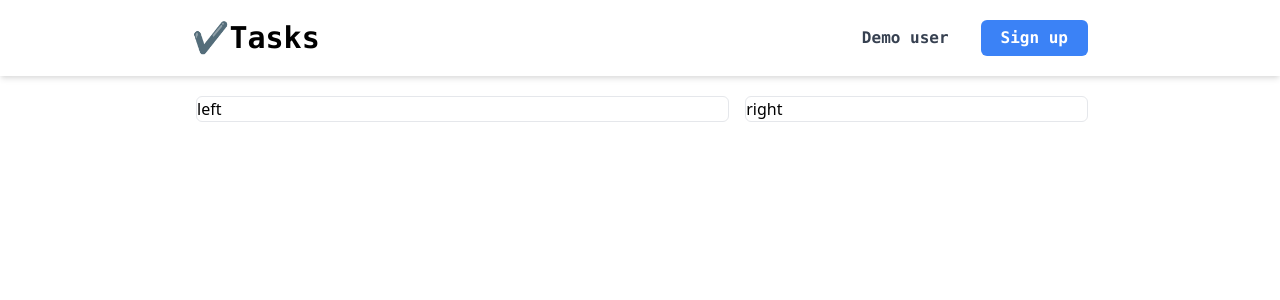
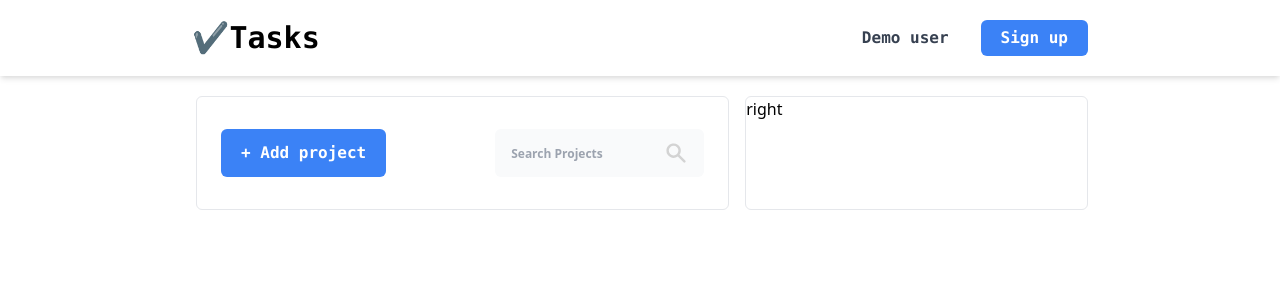
Before and after one commit to ognjen-dev/task-project, a React (Create React App) app: page / in a window 1280 px wide. Shown: the top 300 px of the page. Built offline with nearby package versions, Linux system fonts and the light colour scheme.

Commit message:
finish resizing left side nav

```diff
--- a/src/app/components/Body.jsx
+++ b/src/app/components/Body.jsx
@@ -1,10 +1,10 @@
-import React from 'react'
-import BodyLeft from './BodyLeft'
-import BodyRight from './BodyRight'
+import React from "react";
+import BodyLeft from "./BodyLeft";
+import BodyRight from "./BodyRight";
 
 const Body = () => {
   return (
-        <div className="lg:px-48 md:px-48 px-1 flex flex-row justify-center py-5">
+    <div className="lg:px-48 md:px-32 px-1 flex flex-row justify-center py-5">
       <div className="border rounded-md w-full lg:p-0 mx-1 lg:w-4/6 lg:mr-4">
         <BodyLeft />
       </div>
@@ -12,7 +12,7 @@ const Body = () => {
         <BodyRight />
       </div>
     </div>
-    )
-}
+  );
+};
 
-export default Body
+export default Body;
--- a/src/app/components/BodyLeft.jsx
+++ b/src/app/components/BodyLeft.jsx
@@ -1,11 +1,30 @@
-import React from 'react'
+import React from "react";
+import SearchInput from "app/components/SearchInput";
+import Button from "app/components/Button";
 
 const BodyLeft = () => {
-    return (
-        <div>
-            left
-        </div>
-    )
-}
-
-export default BodyLeft
+  return (
+    <div className="flex flex-row justify-between py-8 lg:px-6 px-3">
+      <div className="lg:block hidden max-h-14">
+        <Button
+          buttonColor="blue"
+          buttonText="+ Add project"
+          textSize="md"
+          textStyle="bold"
+          py="3"
+        />
+      </div>
+      <div className="lg:hidden ">
+        <Button
+          buttonColor="blue"
+          buttonText="+ Add project"
+          textSize="md"
+          textStyle="bold"
+          py="2"
+        />
+      </div>
+    <SearchInput />
+    </div>
+  );
+};
+export default BodyLeft;
--- a/src/app/components/Button.jsx
+++ b/src/app/components/Button.jsx
@@ -1,9 +1,11 @@
 import React from "react";
 
-const Button = ({buttonText, buttonColor}) => {
+const Button = ({ buttonText, buttonColor, textSize, textStyle, py }) => {
   return (
     <div>
-      <button className={`bg-${buttonColor}-500 hover:bg-${buttonColor}-600 text-white rounded-md px-5 py-1.5 font-semibold font-mono`}>
+      <button
+        className={`bg-${buttonColor}-500 hover:bg-${buttonColor}-600 text-white text-${textSize} rounded-md px-5 py-${py} font-${textStyle} font-mono`}
+      >
         {buttonText}
       </button>
     </div>
--- a/src/app/components/Header.jsx
+++ b/src/app/components/Header.jsx
@@ -1,5 +1,5 @@
 import React from "react";
-import Button from 'app/components/Button';
+import Button from "app/components/Button";
 
 const Header = () => {
   return (
@@ -13,8 +13,13 @@ const Header = () => {
           Demo user
         </button>
 
-        <Button buttonText={`Sign up`} buttonColor={`blue`} />
-
+        <Button
+          buttonColor="blue"
+          buttonText="Sign up"
+          textSize="md"
+          textStyle="bold"
+          py="1.5"
+        />
       </div>
     </div>
   );
--- /dev/null
+++ b/src/app/components/SearchInput.jsx
@@ -0,0 +1,33 @@
+import React from "react";
+
+const SearchInput = () => {
+  return (
+    <div className="lg:ml-2 ml-1 flex bg-gray-50 font-semibold py-1 rounded-md">
+      <div className="flex flex-row items-center mr-5 lg:mr-0">
+        <div className="">
+          <input
+            type="text"
+            placeholder="Search Projects"
+            className="w-3/5 lg:text-md text-xs lg:w-full md:w-full sm:mr-44 -mr-8 xl:-mr-6  lg:-mr-6 lg:mr-52 font-semibold outline-none bg-gray-50 ml-4 py-2 md:py-1"
+          />
+        </div>
+        <div className="">
+          <svg
+            xmlns="http://www.w3.org/2000/svg"
+            viewBox="0 0 20 20"
+            fill="lightgray"
+            className="w-6 h-6 lg:mr-4 -ml-1 bg-gray-50"
+          >
+            <path
+              fillRule="evenodd"
+              d="M8 4a4 4 0 100 8 4 4 0 000-8zM2 8a6 6 0 1110.89 3.476l4.817 4.817a1 1 0 01-1.414 1.414l-4.816-4.816A6 6 0 012 8z"
+              clipRule="evenodd"
+            />
+          </svg>
+        </div>
+      </div>
+    </div>
+  );
+};
+
+export default SearchInput;
```
Lines whose indentation alone changed are shown as unchanged.
